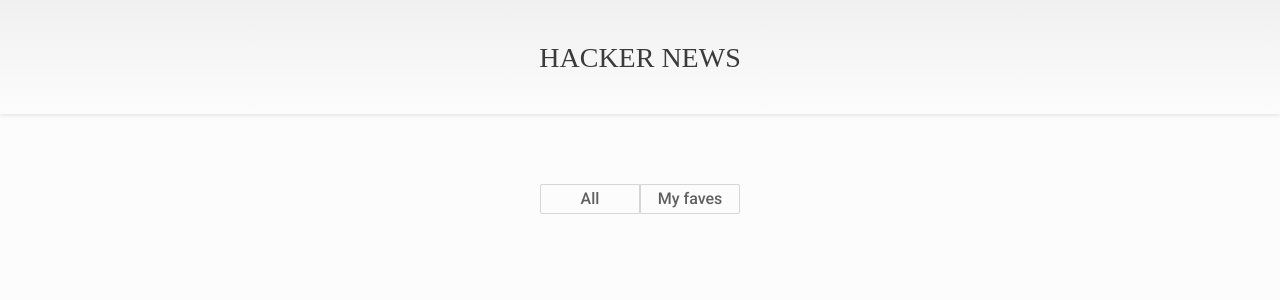
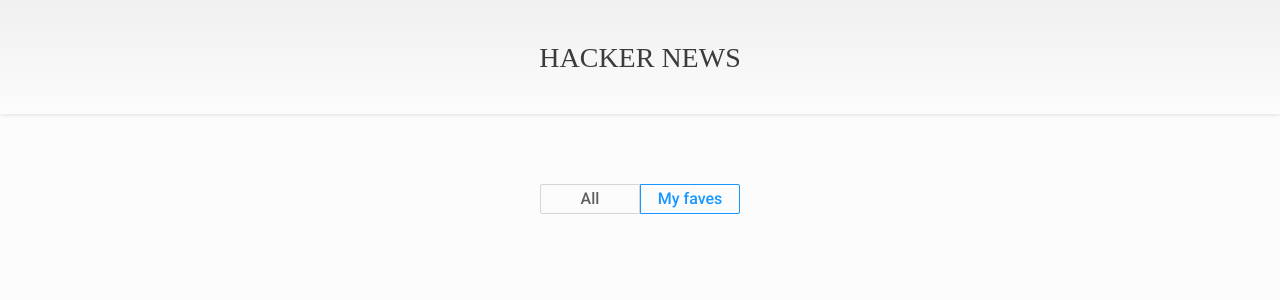
Before and after one commit to Ridnois/hacker_news, a React (Create React App) app: page /faves in a window 1280 px wide. Shown: the top 300 px of the page. Built offline with nearby package versions, Linux system fonts and the light colour scheme.

Commit message:
feat/toggle: tabs react as selected on url change

```diff
--- a/src/components/Tabs.tsx
+++ b/src/components/Tabs.tsx
@@ -1,21 +1,22 @@
-import React, { useState } from "react";
+import React, { useState, useEffect} from "react";
 import { Link } from 'react-router-dom';
 
 export interface ITab {
   title: string;
   to: string;
+  selected: string;
+  onClick: (...args: any[]) => any;
 }
 
 export const Tab: React.FunctionComponent<ITab> = (props) => {
-  const [selected, setSelected] = useState(false);
-  const { to, title } = props;
+  const { selected } = props;
 
   return (
-      <Link to={to}>
-        <div className={`tab-selector__tab ${selected ? 'tab-selector__tab--selected': ''}`} onClick={() => setSelected(true)}>
-          {title}
-        </div>
-      </Link>
+    <Link to={props.to} onClick={props.onClick}>
+      <div className={`tab-selector__tab ${selected === props.to ? 'tab-selector__tab--selected': ''}`}>
+        {props.title}
+      </div>
+    </Link>
   )
 }
 
@@ -23,12 +24,20 @@
   tabs: [ITab];
 }
 export const TabSelector: React.FunctionComponent = () => {
+  const [ selected, setSelected ] = useState<string>("");
+  useEffect(() => {
+    console.log(window.location.pathname)
+    setSelected(window.location.pathname)
+  }, [])
 
+  const toggle = (to: string) => {
+    setSelected(to);
+  }
   return (
     <div className="tab-selector">
       <div className="tab-selector__container">
-        <Tab title="All" to="/"/>
-        <Tab title="My faves" to="/faves" />
+        <Tab title="All" selected={selected} to="/" onClick={() => toggle("/")}/>
+        <Tab title="My faves" selected={selected} to="/faves" onClick={() => toggle("/faves")} />
       </div>
     </div>
   )
```
